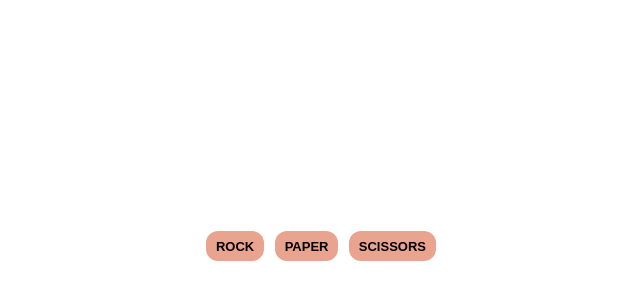
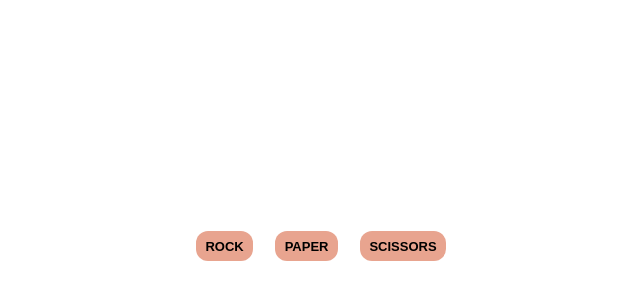
Before and after one commit to William-nyarash/rock-p-scissors, a plain HTML site: page index.html in a window 1280 px wide. Shown: the part 170-470 px from the top of the page, without its empty margins (319-959 px from the left). Drawn offline with Linux system fonts and the light colour scheme.

Commit message:
add styling

```diff
--- a/styles.css
+++ b/styles.css
@@ -4,14 +4,22 @@
  margin:0;
  box-sizing:border-box;
 }
-
+body {
+    font-family: "Manrope", sans-serif;
+    min-height: 100vh;
+    display: flex;
+    justify-content: center;
+    align-items: center;
+}
 .canvas {
  width:90%;
- max-width:400px;
+ max-width:470px;
  margin:0 auto;
- min-height:100vh;
+ padding:1.2em;
  display:flex;
  justify-content:center;
+ flex-direction: column;
+ gap:3em;
  align-items:center;
 }
 
@@ -33,3 +41,8 @@ button{
     font-size: small;
     font-weight: 900;
 }
+.mesg {
+    font-size: 1.2rem;
+    font-weight: 600;
+
+}
```
